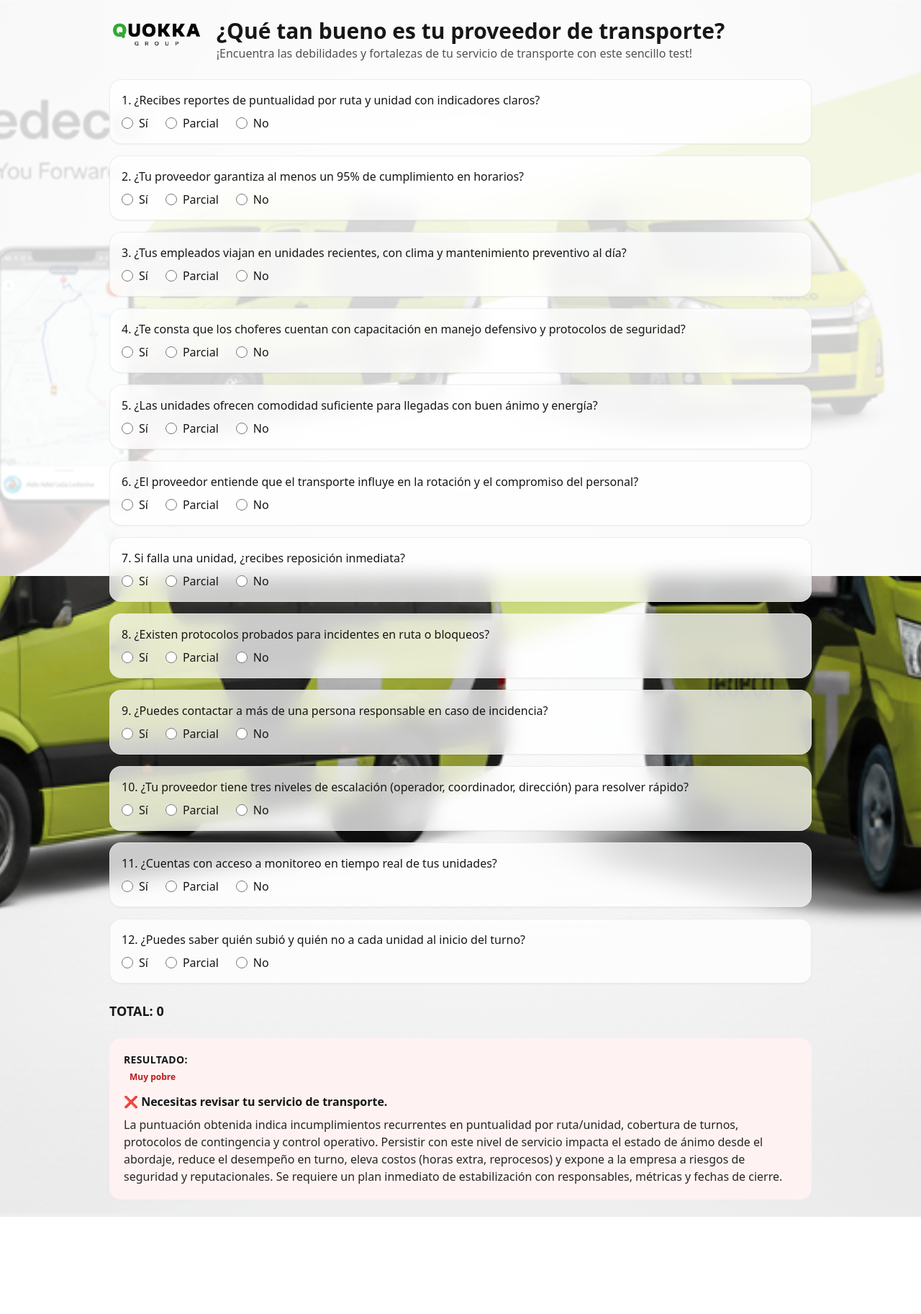
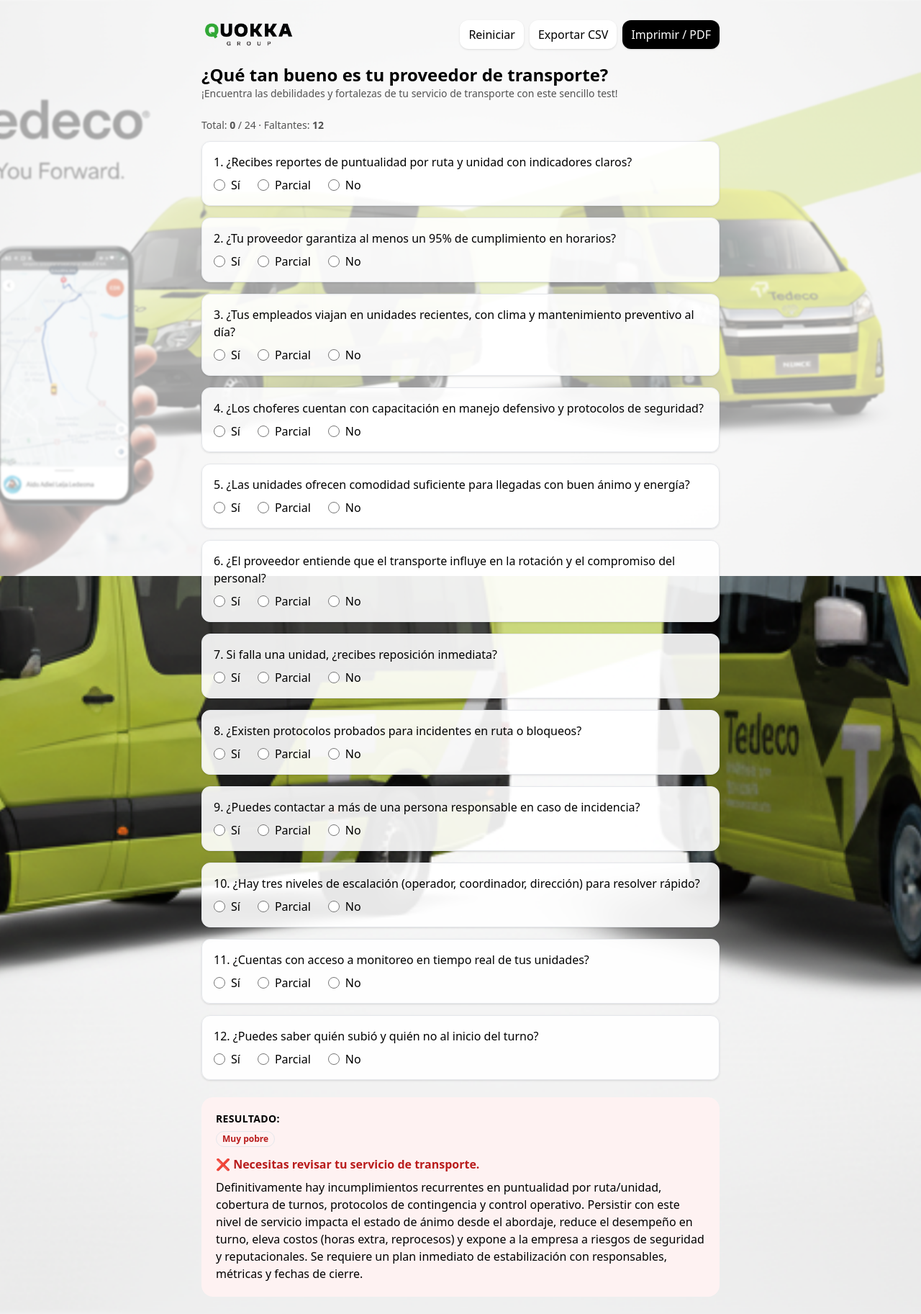
Before and after one commit to raulvenegasster-rgb/Cuestionario-limpieza-CleanWay, a React (Vite) app: page / in a window 1280 px wide. Shown: the whole page at 72% size. Before the commit the page ends 1690 px from the top, so only its background shows below. Built offline with nearby package versions, Linux system fonts and the light colour scheme.

Commit message:
Update App.tsx

```diff
--- a/src/App.tsx
+++ b/src/App.tsx
@@ -1,38 +1,43 @@
 import { useMemo, useState } from "react";
 
+/* ---------- Tipos ---------- */
 type Pregunta = { id: number; texto: string };
 
+type Rango = {
+  badge: "Muy pobre" | "Regular" | "Sólido";
+  tono: string;   // clases de color de texto
+  bg: string;     // clases de fondo del panel
+  heading: string;
+  detail: string;
+};
+
+/* ---------- Preguntas ---------- */
 const preguntas: Pregunta[] = [
   { id: 1, texto: "¿Recibes reportes de puntualidad por ruta y unidad con indicadores claros?" },
   { id: 2, texto: "¿Tu proveedor garantiza al menos un 95% de cumplimiento en horarios?" },
   { id: 3, texto: "¿Tus empleados viajan en unidades recientes, con clima y mantenimiento preventivo al día?" },
-  { id: 4, texto: "¿Te consta que los choferes cuentan con capacitación en manejo defensivo y protocolos de seguridad?" },
+  { id: 4, texto: "¿Los choferes cuentan con capacitación en manejo defensivo y protocolos de seguridad?" },
   { id: 5, texto: "¿Las unidades ofrecen comodidad suficiente para llegadas con buen ánimo y energía?" },
   { id: 6, texto: "¿El proveedor entiende que el transporte influye en la rotación y el compromiso del personal?" },
   { id: 7, texto: "Si falla una unidad, ¿recibes reposición inmediata?" },
   { id: 8, texto: "¿Existen protocolos probados para incidentes en ruta o bloqueos?" },
   { id: 9, texto: "¿Puedes contactar a más de una persona responsable en caso de incidencia?" },
-  { id: 10, texto: "¿Tu proveedor tiene tres niveles de escalación (operador, coordinador, dirección) para resolver rápido?" },
+  { id: 10, texto: "¿Hay tres niveles de escalación (operador, coordinador, dirección) para resolver rápido?" },
   { id: 11, texto: "¿Cuentas con acceso a monitoreo en tiempo real de tus unidades?" },
-  { id: 12, texto: "¿Puedes saber quién subió y quién no a cada unidad al inicio del turno?" },
+  { id: 12, texto: "¿Puedes saber quién subió y quién no al inicio del turno?" },
 ];
 
-type Rango = {
-  badge: "Muy pobre" | "Regular" | "Sólido";
-  tono: string;   // clase tailwind de texto
-  bg: string;     // clase tailwind de fondo
-  heading: string;
-  detail: string;
-};
-
-const textos = {
+/* ---------- Textos y estilos por rango ---------- */
+const textos: Record<"bajo" | "medio" | "alto", Rango> = {
   bajo: {
     badge: "Muy pobre",
     tono: "text-red-700",
     bg: "bg-red-50",
     heading: "❌ Necesitas revisar tu servicio de transporte.",
     detail:
-      "La puntuación obtenida indica incumplimientos recurrentes en puntualidad por ruta/unidad, cobertura de turnos, protocolos de contingencia y control operativo. Persistir con este nivel de servicio impacta el estado de ánimo desde el abordaje, reduce el desempeño en turno, eleva costos (horas extra, reprocesos) y expone a la empresa a riesgos de seguridad y reputacionales. Se requiere un plan inmediato de estabilización con responsables, métricas y fechas de cierre.",
+      "Definitivamente hay incumplimientos recurrentes en puntualidad por ruta/unidad, cobertura de turnos, protocolos de contingencia y control operativo. " +
+      "Persistir con este nivel de servicio impacta el estado de ánimo desde el abordaje, reduce el desempeño en turno, eleva costos (horas extra, reprocesos) " +
+      "y expone a la empresa a riesgos de seguridad y reputacionales. Se requiere un plan inmediato de estabilización con responsables, métricas y fechas de cierre.",
   },
   medio: {
     badge: "Regular",
@@ -40,7 +45,9 @@ const textos = {
     bg: "bg-amber-50",
     heading: "⚠️ Hay cosas que mejorar.",
     detail:
-      "La evaluación evidencia brechas en confiabilidad operativa y control del servicio: puntualidad por ruta/unidad variable, cobertura incompleta y protocolos de contingencia poco robustos. Mantener estas brechas incrementa tardanzas y ausentismo, afecta el estado de ánimo desde el abordaje, reduce desempeño y eleva costos (horas extra, reprocesos), además de riesgos de seguridad y reputacionales. Corregir de inmediato estabiliza el servicio y mejora la experiencia laboral desde el primer abordaje.",
+      "Hay evidentes brechas en confiabilidad operativa y control del servicio: puntualidad por ruta/unidad variable, cobertura incompleta y protocolos " +
+      "de contingencia poco robustos. Mantener estas brechas incrementa tardanzas y ausentismo, afecta el estado de ánimo desde el abordaje, reduce desempeño y eleva costos. " +
+      "Corregir de inmediato estabiliza el servicio y mejora la experiencia laboral desde el primer contacto del día.",
   },
   alto: {
     badge: "Sólido",
@@ -48,30 +55,38 @@ const textos = {
     bg: "bg-emerald-50",
     heading: "🚍 Tienes un transporte de personal sólido.",
     detail:
-      "La puntuación obtenida evidencia un nivel alto de cumplimiento en puntualidad por ruta, cobertura de turnos, protocolos de contingencia, mantenimiento y seguridad de unidades, además de esquemas claros de escalación y atención ejecutiva. La operación cuenta con trazabilidad y reportes suficientes para asegurar continuidad y mejora continua.",
+      "¡Felicidades! Tienes un nivel alto de cumplimiento en puntualidad por ruta, cobertura de turnos, protocolos de contingencia, " +
+      "mantenimiento y seguridad de unidades, además de esquemas claros de escalación y atención ejecutiva. La operación cuenta con trazabilidad y reportes " +
+      "suficientes para asegurar continuidad y mejora continua.",
   },
 } as const;
 
+/* ---------- Reglas de rango ---------- */
 function rango(total: number): Rango {
   if (total <= 11) return textos.bajo;
   if (total <= 18) return textos.medio;
   return textos.alto;
 }
 
+/* ---------- Panel de resultado ---------- */
 function ResultadoPanel({ data }: { data: Rango }) {
   return (
     <section className={`mt-6 rounded-2xl p-5 ${data.bg}`}>
       <p className="text-sm font-semibold tracking-wide">RESULTADO:</p>
-      <p className={`mt-1 inline-flex items-center rounded-full px-2 py-0.5 text-xs font-semibold ${data.tono}`}>
+      <p className="mt-1">
+        <span
+          className={`inline-flex items-center rounded-full border px-2 py-0.5 text-xs font-semibold ${data.tono}`}
+        >
           {data.badge}
+        </span>
       </p>
-
-      <p className="mt-3 font-bold">{data.heading}</p>
-      <p className="mt-2 text-neutral-800">{data.detail}</p>
+      <p className={`mt-3 font-bold ${data.tono}`}>{data.heading}</p>
+      <p className="mt-2">{data.detail}</p>
     </section>
   );
 }
 
+/* ---------- App ---------- */
 export default function App() {
   const [respuestas, setRespuestas] = useState<Record<number, number | null>>({});
 
@@ -80,55 +95,103 @@ export default function App() {
     [respuestas]
   );
 
-  const setValor = (id: number, val: number) =>
-    setRespuestas((prev) => ({ ...prev, [id]: val }));
+  const faltantes = useMemo(
+    () => preguntas.filter((p) => respuestas[p.id] === undefined || respuestas[p.id] === null).length,
+    [respuestas]
+  );
 
   const data = rango(total);
 
+  const setValor = (id: number, val: number) => {
+    setRespuestas((prev) => ({ ...prev, [id]: val }));
+  };
+
+  const reiniciar = () => setRespuestas({});
+
+  const imprimir = () => window.print();
+
+  const exportarCSV = () => {
+    const encabezados = ["Pregunta", "Respuesta (2=Sí,1=Parcial,0=No)"];
+    const filas = preguntas.map((p) => [
+      p.texto.replace(/;/g, ","), // por si acaso
+      String(respuestas[p.id] ?? 0),
+    ]);
+    filas.push(["TOTAL", String(total)]);
+    const csv = [encabezados, ...filas].map((arr) => arr.join(";")).join("\n");
+    const blob = new Blob(["\uFEFF" + csv], { type: "text/csv;charset=utf-8;" });
+    const url = URL.createObjectURL(blob);
+    const a = document.createElement("a");
+    a.href = url;
+    a.download = "cuestionario_transporte.csv";
+    a.click();
+    URL.revokeObjectURL(url);
+  };
+
   return (
-    <main className="min-h-screen text-neutral-900">
-      {/* Fondo y velo de legibilidad */}
+    <>
+      {/* Fondo e imagen (usa /public/Fondo.png) */}
       <div
         className="fixed inset-0 -z-10 bg-[url('/Fondo.png')] bg-cover bg-center bg-no-repeat"
         aria-hidden="true"
       />
+      {/* Velo más transparente para que se vea MÁS el fondo */}
       <div
-        className="fixed inset-0 -z-10 bg-white/80 backdrop-blur-[1px]"
+        className="fixed inset-0 -z-10 bg-white/60 backdrop-blur-[1px]"
         aria-hidden="true"
       />
 
-      <div className="relative mx-auto max-w-5xl p-6">
-        {/* Header */}
-        <header className="mb-6 flex items-start gap-4">
+      <main className="mx-auto max-w-3xl p-6">
+        {/* Header con logo y acciones */}
+        <header className="mb-6">
+          <div className="flex items-center justify-between">
+            <div className="flex items-center gap-3">
               <img src="/quokka-logo.png" alt="Grupo Quokka" className="h-10 sm:h-12" />
-          <div>
-            <h1 className="text-3xl font-bold leading-tight">
+            </div>
+
+            <div className="flex gap-2 print:hidden">
+              <button onClick={reiniciar} className="rounded-xl bg-white px-3 py-2 shadow hover:bg-neutral-50">
+                Reiniciar
+              </button>
+              <button onClick={exportarCSV} className="rounded-xl bg-white px-3 py-2 shadow hover:bg-neutral-50">
+                Exportar CSV
+              </button>
+              <button onClick={imprimir} className="rounded-xl bg-black px-3 py-2 text-white shadow hover:opacity-90">
+                Imprimir / PDF
+              </button>
+            </div>
+          </div>
+
+          <h1 className="mt-4 text-2xl font-bold">
             ¿Qué tan bueno es tu proveedor de transporte?
           </h1>
-            <p className="text-neutral-600">
+          <p className="text-sm text-neutral-600">
             ¡Encuentra las debilidades y fortalezas de tu servicio de transporte con este sencillo test!
           </p>
-          </div>
         </header>
 
-        {/* Preguntas */}
+        {/* Estado superior */}
+        <div className="mb-3 text-sm text-neutral-600">
+          Total: <span className="font-semibold">{total}</span> / 24 ·
+          {" "}Faltantes: <span className="font-semibold">{faltantes}</span>
+        </div>
+
+        {/* Lista de preguntas */}
         <div className="space-y-4">
           {preguntas.map((p) => (
-            <div
-              key={p.id}
-              className="rounded-2xl border border-neutral-200/70 bg-white/75 backdrop-blur-md p-4 shadow-sm"
-            >
+            <div key={p.id} className="rounded-xl border bg-white/90 p-4 shadow">
               <p className="font-medium">
                 {p.id}. {p.texto}
               </p>
-
-              <div className="mt-2 flex flex-wrap gap-6">
-                {[{ label: "Sí", val: 2 }, { label: "Parcial", val: 1 }, { label: "No", val: 0 }].map(
-                  (opt) => (
+              <div className="mt-2 flex gap-6">
+                {[
+                  { label: "Sí", val: 2 },
+                  { label: "Parcial", val: 1 },
+                  { label: "No", val: 0 },
+                ].map((opt) => (
                   <label key={opt.val} className="inline-flex items-center gap-2">
                     <input
                       type="radio"
-                        name={`p-${p.id}`}
+                      name={`q_${p.id}`}
                       value={opt.val}
                       checked={respuestas[p.id] === opt.val}
                       onChange={() => setValor(p.id, opt.val)}
@@ -136,17 +199,15 @@ export default function App() {
                     />
                     <span>{opt.label}</span>
                   </label>
-                  )
-                )}
+                ))}
               </div>
             </div>
           ))}
         </div>
 
-        {/* Total y resultado */}
-        <div className="mt-6 text-lg font-bold">TOTAL: {total}</div>
+        {/* Resultado */}
         <ResultadoPanel data={data} />
-      </div>
       </main>
+    </>
   );
 }
```
Lines whose indentation alone changed are shown as unchanged.
